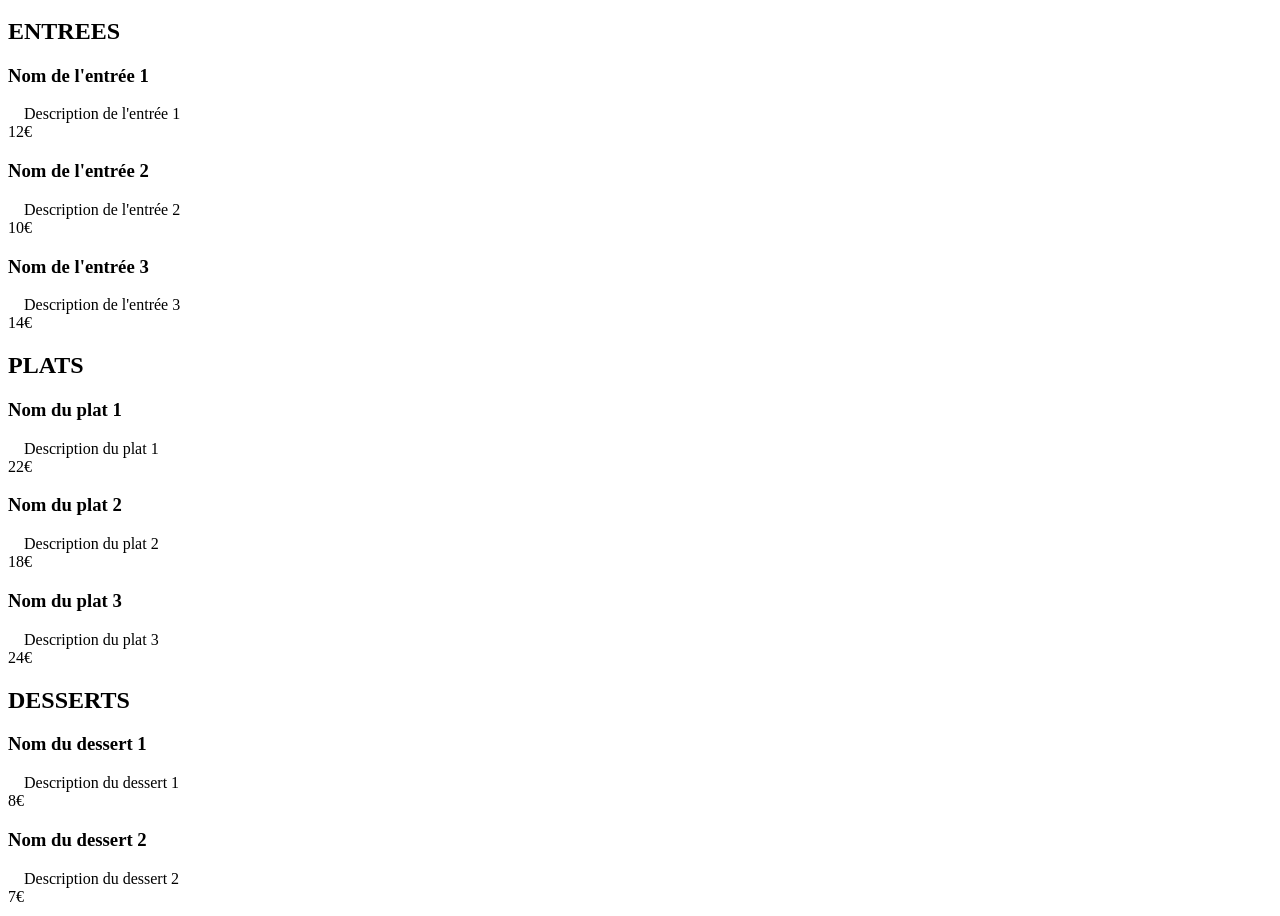
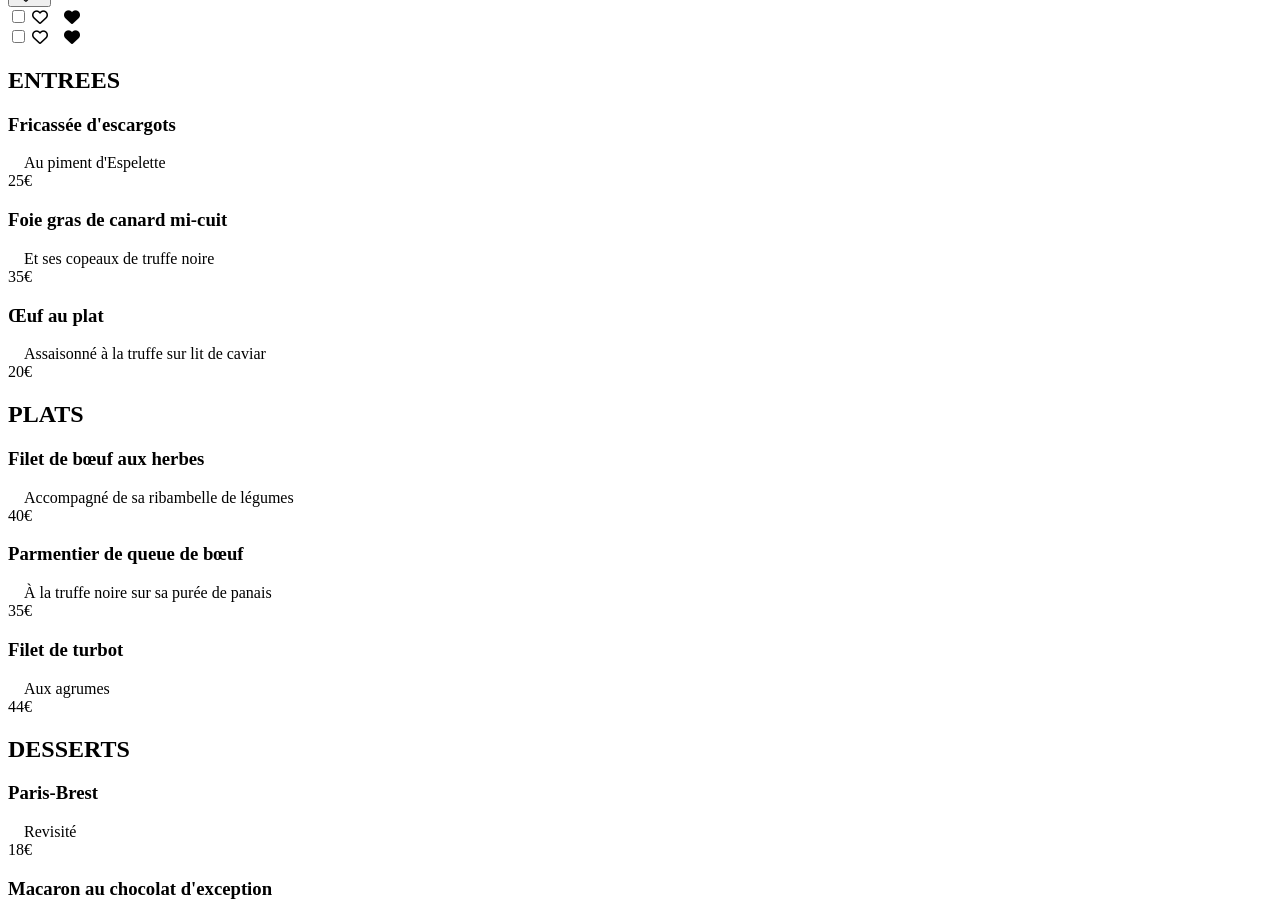
Before and after one commit to bugiste/Projet-4-Ho-My-Food, a website: page sass/pages/Palette.html in a window 1280 px wide. Shown: the part 179-1095 px from the top of the page. Drawn offline with nearby package versions, Linux system fonts and the light colour scheme; files that its build step writes are made by us from their sources; files whose address does not match are found by name.

Commit message:
CSS et HTML
Page Resto palette

```diff
--- a/sass/_Layout/Explorer.scss
+++ b/sass/_Layout/Explorer.scss
@@ -28,7 +28,7 @@ p {
 }
 
 .ExplorerBouton{
-  @extend .button;
+  @extend .button; /* composants partageant une base commune (ex: boutons, cartes). */
   // La taille est définie par le padding, pas par une hauteur/largeur fixe
   padding: 1em 2em;
   border-radius: 50px; // Un rayon élevé pour une forme "pilule"
--- a/sass/_Layout/Fonctionnement.scss
+++ b/sass/_Layout/Fonctionnement.scss
@@ -6,6 +6,7 @@
     padding: 2em 1em;
     // width: 90%;
   }
+
 
 .BoutonsChoix {
   max-width: 22em;
--- a/sass/_Layout/Header.scss
+++ b/sass/_Layout/Header.scss
@@ -6,6 +6,7 @@ header {
   display: flex;
   flex-direction: column;
   align-items: center;
+
  }
 
 
@@ -13,14 +14,33 @@ header {
     display: flex;
     align-items: center;
     justify-content: center;
-  // box-shadow: 2px 2px 10px $Gris;
-  box-shadow: 0 2px 4px rgba(0, 0, 0, 0.15);
   width: 100%;
   height: 2.5em;
-  border: solid grey;      /* Style et couleur communs */
+  padding:  1em 1em;
+}
+
+.flecheArriere {
+  position: absolute;
+  left: 1em;
+  top: 1em;
+  font-size: 1.2em;
+  cursor: pointer;
+}
+
+
+.barreRech {
+  width: 100%;
+  height: 2.5em;
+  background-color: rgb(243, 243, 243);
+  border: solid grey; /* Style et couleur communs */
   border-width: 1px 0 2px 0; /* (haut droite bas gauche) */
+  display: flex;
+  align-items: center;
+  justify-content: center;
+  margin-bottom: 1em;
+  margin-top: 1em;
+}
 
-}
 
  .localisation {
   border: none;
--- a/sass/pages/Palette.html
+++ b/sass/pages/Palette.html
@@ -4,28 +4,43 @@
     <meta charset="UTF-8">
     <meta name="viewport" content="width=device-width, initial-scale=1.0">
     <title>La Palette du goût</title>
-    <link rel="stylesheet" href="style.css">
-    <script src="https://kit.fontawesome.com/your-fontawesome-kit.js" crossorigin="anonymous"></script>
+    <link rel="stylesheet" href="/css/style.css">
+    <script src="https://kit.fontawesome.com/e9c9fb0317.js" crossorigin="anonymous"></script>
 </head>
 
 <body>
     <header>
         <div class="logo">
-        <img src="./images/logo/ohmyfood.png" alt="Logo Ho My Food" >
-    </div>
+        <img src="/images/logo/ohmyfood.png" alt="Logo Ho My Food" >
+        </div>
+
+        <div class="flecheArriere">
+        <i class="fa-solid fa-arrow-left"></i>
+        </div>
+
     </header>
 
 
     <main>
         <section class="PaletteHeader">
-            <img src="../images/restaurant/1-La palette du goût.jpg" alt="Photo assiette ave flute champagne" class="restaurant-image">;
+            <img src="../images/restaurants/1-La palette du gout.jpg" alt="Photo assiette ave flute champagne" class="restaurant-image">
             <div class="restauInfo">
-                <h1 class="restauNom">La palette du goût du restaurant</h1>
-                <button class="heart-btn">
+                <h2 class="restauNom">La palette du goût</h2>
+                 <button class="heart-btn">
                     <i class="far fa-heart"></i>
                 </button>
+
+            </div>
+
+            <div class="heartContainer">
+                        <input type="checkbox" class="heart-checkbox" id="heart-palette">
+                        <label for="heart-palette" class="heartIcon">
+                            <i class="fa-regular fa-heart"></i>
+                            <i class="fa-solid fa-heart"></i>
+                        </label>
             </div>
         </section>
+
 
         <article>
             <div class="heartContainer">
@@ -38,97 +53,97 @@
         </article>
 
         <section class="menu-section">
-            <div class="menu-category">
+            <div class="menuCategory">
                 <h2>ENTREES</h2>
                 <div class="menu-items">
                     <!-- Carte Entrée 1 -->
-                    <div class="menu-card">
-                        <div class="menu-card-content">
-                            <h3>Nom de l'entrée 1</h3>
-                            <p>Description de l'entrée 1</p>
-                            <span class="price">12€</span>
+                    <div class="menuCard">
+                        <div class="menuCard-content">
+                            <h3>Fricassée d'escargots</h3>
+                            <p>Au piment d'Espelette </p>
+                            <span class="prix">25€</span>
                         </div>
                     </div>
 
                     <!-- Carte Entrée 2 -->
-                    <div class="menu-card">
-                        <div class="menu-card-content">
-                            <h3>Nom de l'entrée 2</h3>
-                            <p>Description de l'entrée 2</p>
-                            <span class="price">10€</span>
+                    <div class="menuCard">
+                        <div class="menuCard-content">
+                            <h3>Foie gras de canard mi-cuit</h3>
+                            <p>Et ses copeaux de truffe noire</p>
+                            <span class="prix">35€</span>
                         </div>
                     </div>
 
                     <!-- Carte Entrée 3 -->
-                    <div class="menu-card">
-                        <div class="menu-card-content">
-                            <h3>Nom de l'entrée 3</h3>
-                            <p>Description de l'entrée 3</p>
-                            <span class="price">14€</span>
+                    <div class="menuCard">
+                        <div class="menu-cad-content">
+                            <h3>Œuf au plat</h3>
+                            <p>Assaisonné à la truffe sur lit de caviar</p>
+                            <span class="prix">20€</span>
                         </div>
                     </div>
                 </div>
             </div>
 
-            <div class="menu-category">
+            <div class="menuCategory">
                 <h2>PLATS</h2>
                 <div class="menu-items">
                     <!-- Carte Plat 1 -->
-                    <div class="menu-card">
-                        <div class="menu-card-content">
-                            <h3>Nom du plat 1</h3>
-                            <p>Description du plat 1</p>
-                            <span class="price">22€</span>
+                    <div class="menuCard">
+                        <div class="menuCard-content">
+                            <h3>Filet de bœuf aux herbes</h3>
+                            <p>Accompagné de sa ribambelle de légumes</p>
+                            <span class="prix">40€</span>
                         </div>
                     </div>
 
                     <!-- Carte Plat 2 -->
-                    <div class="menu-card">
-                        <div class="menu-card-content">
-                            <h3>Nom du plat 2</h3>
-                            <p>Description du plat 2</p>
-                            <span class="price">18€</span>
+                    <div class="menuCard">
+                        <div class="menuCard-content">
+                            <h3>Parmentier de queue de bœuf</h3>
+                            <p>À la truffe noire sur sa purée de panais</p>
+                            <span class="prix">35€</span>
                         </div>
                     </div>
 
                     <!-- Carte Plat 3 -->
-                    <div class="menu-card">
-                        <div class="menu-card-content">
-                            <h3>Nom du plat 3</h3>
-                            <p>Description du plat 3</p>
-                            <span class="price">24€</span>
+                    <div class="menuCard">
+                        <div class="menuCard-content">
+                            <h3>Filet de turbot</h3>
+                            <p>Aux agrumes</p>
+                            <span class="prix">44€</span>
                         </div>
                     </div>
                 </div>
             </div>
 
-            <div class="menu-category">
+            <div class="menuCategory">
                 <h2>DESSERTS</h2>
                 <div class="menu-items">
                     <!-- Carte Dessert 1 -->
-                    <div class="menu-card">
-                        <div class="menu-card-content">
-                            <h3>Nom du dessert 1</h3>
-                            <p>Description du dessert 1</p>
-                            <span class="price">8€</span>
+                    <div class="menuCard">
+                        <div class="menuCard-content">
+                            <h3>Paris-Brest</h3>
+                            <p>Revisité</p>
+                            <span class="prix">18€</span>
                         </div>
                     </div>
 
                     <!-- Carte Dessert 2 -->
-                    <div class="menu-card">
-                        <div class="menu-card-content">
-                            <h3>Nom du dessert 2</h3>
-                            <p>Description du dessert 2</p>
-                            <span class="price">7€</span>
+                    <div class="menuCard">
+                        <div class="menuCard-content">
+                            <h3>Macaron au chocolat d'exception</h3>
+                            <p>Et glace à la vanille de Madagascar</p>
+                            <span class="prix">22€</span>
                         </div>
                     </div>
 
                     <!-- Carte Dessert 3 -->
-                    <div class="menu-card">
-                        <div class="menu-card-content">
-                            <h3>Nom du dessert 3</h3>
-                            <p>Description du dessert 3</p>
-                            <span class="price">9€</span>
+                    <div class="menuCard">
+                        <div class="menuCard-content">
+                            <h3>Mousse au chocolat </h3>
+                            <p>Au piment d'Espelette et à la truffe noire</p>
+                            <span class="prix">23€</span>
                         </div>
                     </div>
                 </div>
@@ -142,7 +157,7 @@
 
     <footer>
         <div class="footer-container">
-            <img src="images/logo.png" alt="Ho my food" class="footer-logo">
+            <img src="/images/logo/ohmyfood@2x.svg" alt="Ho my food" class="footer-logo">
             <ul class="footer-links">
                 <li><a href="#"><i class="fas fa-utensils"></i> Proposer un restaurant</a></li>
                 <li><a href="#"><i class="fas fa-handshake"></i> Devenir partenaire</a></li>
--- a/sass/utils/mixins.scss
+++ b/sass/utils/mixins.scss
@@ -1,7 +1,7 @@
 @use "Variables" as *;
 
 
-@mixin RestaurantCardImagebackground-image($image-url) {
+@mixin RestaurantCardImagebackground-image($image-url) { /*A vérifier utilité */
 
  .cardImage {
 background-image: url($image-url);
```
Also changed, not shown: sass/_Layout/Restaurants.scss (+14 -0 lines), css/style.css.
